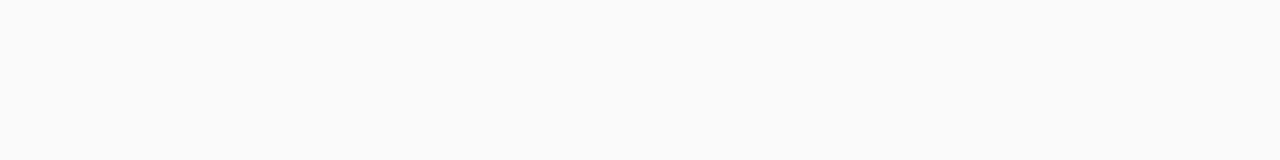
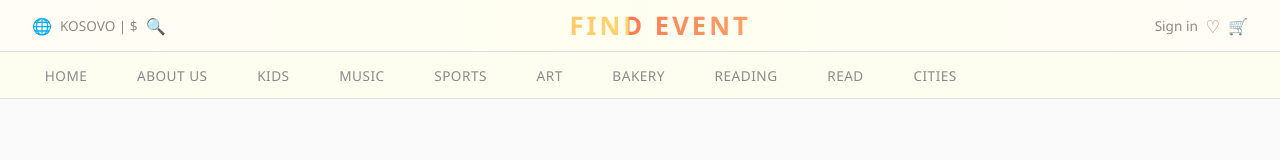
Before and after one commit to djellzaisufi2/FindEvent, a plain HTML site: page reading/reading.html in a window 1280 px wide. Drawn offline with Linux system fonts and the light colour scheme.

Commit message:
added nav bar anf top bar to reading.html

```diff
--- a/reading/reading.html
+++ b/reading/reading.html
@@ -9,6 +9,43 @@
 
 </head>
 <body>
-    <div class="background-overlay"></div>
+    <div class="background-overlay">
+
+    <!-- -------- TOP BAR -------- -->
+    <div class="top-bar">
+        <div class="top-bar-container">
+            <div class="top-left">
+                <span class="globe">🌐</span>
+                <span class="country">KOSOVO | $</span>
+                <span class="search-icon">🔍</span>
+            </div>
+            <div class="top-center">
+                <span class="brand-name">FIND EVENT</span>
+            </div>
+            <div class="top-right">
+                <a style="text-decoration: none;" href="../signIn/signIn.html"><span class="sign-in-top">Sign in</span></a>
+                <span class="heart-icon">♡</span>
+                <span class="cart-icon">🛒</span>
+            </div>
+        </div>
+    </div>
+
+    <!-- NAVBAR -->
+    <nav class="navbar">
+        <div class="nav-container">
+            <ul class="nav-menu">
+                <li><a href="../index/index.html" class="nav-link">HOME</a></li>
+                <li><a href="../whatsnew/whatsnew.html" class="nav-link">ABOUT US</a></li>
+                <li><a href="../kids/kids.html" class="nav-link">KIDS</a></li>
+                <li><a href="../music/music.html" class="nav-link">MUSIC</a></li>
+                <li><a href="../sports/sports.html" class="nav-link">SPORTS</a></li>
+                <li><a href="../art/art.html" class="nav-link">ART</a></li>
+                <li><a href="../bakery/bakery.html" class="nav-link">BAKERY</a></li>
+                <li><a href="../reading/reading.html" class="nav-link">READING</a></li>
+                <li><a href="../read/read.html" class="nav-link">READ</a></li>
+                <li><a href="../cities/cities.html" class="nav-link">CITIES</a></li>
+            </ul>
+        </div>
+    </nav>
 </body>
 </html>
```
